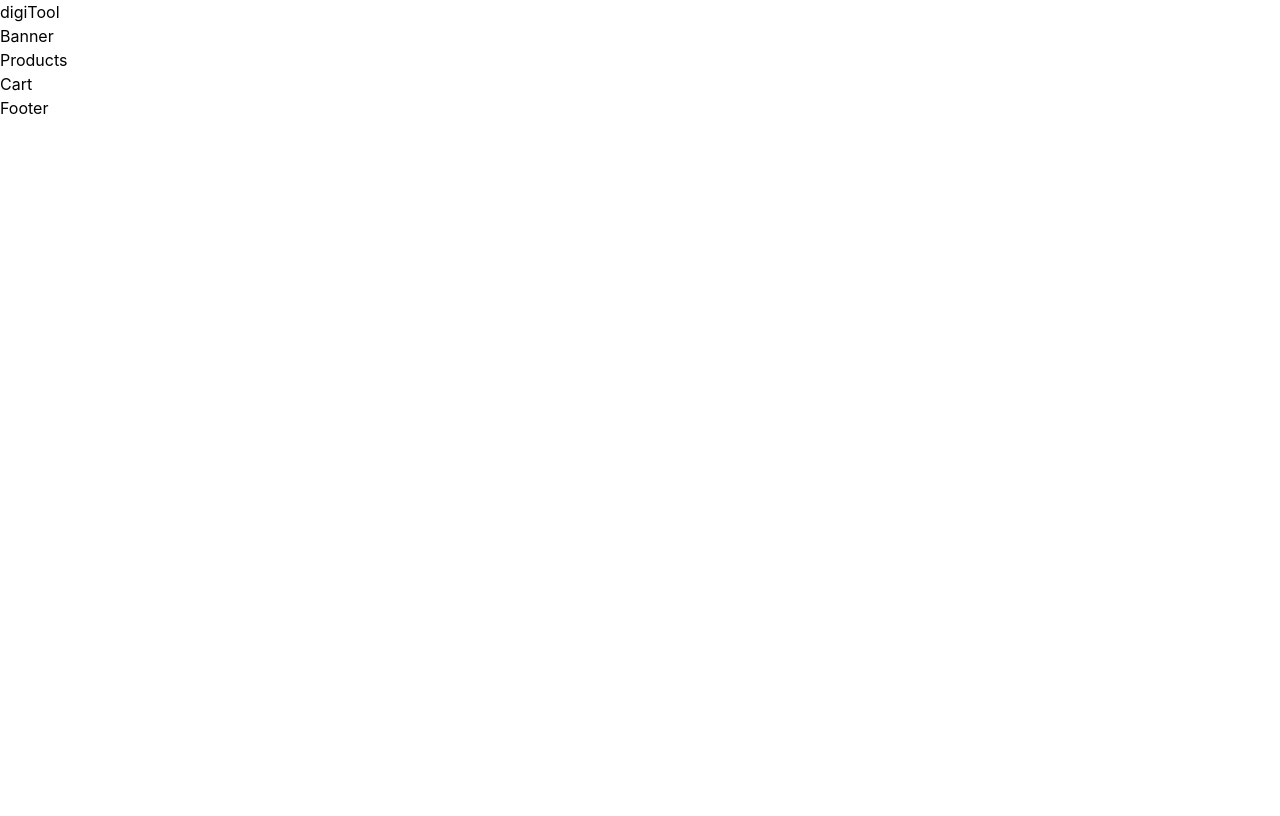
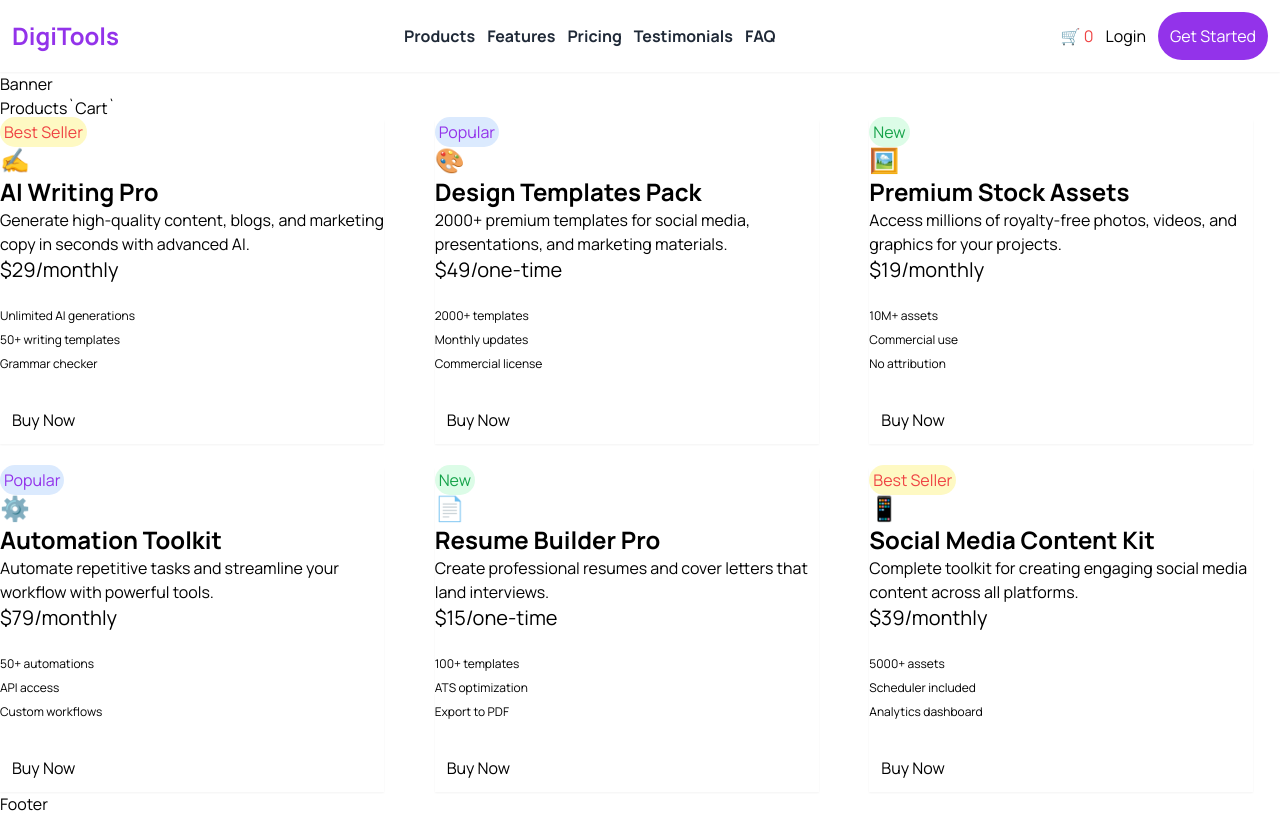
Before and after one commit to Muhatarima/ReactDigiTool, a React (Create React App) app: page / in a window 1280 px wide. Built offline with nearby package versions, Linux system fonts and the light colour scheme.

Commit message:
products

```diff
--- a/public/index.html
+++ b/public/index.html
@@ -2,6 +2,9 @@
 <html lang="en">
   <head>
     <meta charset="utf-8" />
+    <link rel="preconnect" href="https://fonts.googleapis.com">
+<link rel="preconnect" href="https://fonts.gstatic.com" crossorigin>
+<link href="https://fonts.googleapis.com/css2?family=Manrope:wght@200..800&display=swap" rel="stylesheet">
     <link rel="icon" href="%PUBLIC_URL%/favicon.ico" />
     <meta name="viewport" content="width=device-width, initial-scale=1" />
     <meta name="theme-color" content="#000000" />
--- a/src/App.js
+++ b/src/App.js
@@ -1,28 +1,27 @@
+import { useState } from 'react';
 import Navbar from './components/Navbar';
-import Banner from'./components/Banner';
+import Banner from './components/Banner';
+import Products from './components/Products';
 import Cart from './components/Cart';
 import Footer from './components/Footer';
-import Products from './components/Products';
 
+function App() {
+  let cart = [];
+  const [activeTab, setActiveTab] = useState('products');
 
+  return (
+    <div>
+      <Navbar cartCount={cart.length} />
+      <Banner />
 
+      <button onClick={() => setActiveTab('products')}>Products</button>
+      <button onClick={() => setActiveTab('cart')}>`{cart.length === 0 ? 'Cart' : `Cart(${cart.length})`}`</button>
 
+      {activeTab === 'products' ? <Products /> : <Cart />}
 
+      <Footer />
+    </div>
+  );
+}
 
-
-
-
-function App(){
-    return(
-
-    <div>
-  <Navbar/>
-  <Banner/>
-  <Products/>
-  <Cart/>
-  <Footer/>
-</div>
-    )
-
-};
 export default App;
--- a/src/components/Navbar.jsx
+++ b/src/components/Navbar.jsx
@@ -1,7 +1,32 @@
-function Navbar(){
+function Navbar({cartCount}) {
   return (
-    <div>
-      <nav>digiTool</nav>
+    <div className="navbar flex items-center justify-between bg-white shadow-sm p-3 sticky top-0 z-50">
+
+
+      <div className="navbar-start">
+        <a className="text-2xl font-bold text-purple-600">DigiTools</a>
+      </div>
+
+
+      <div className="navbar-center ">
+        <ul className="menu menu-horizontal flex text-center items-start gap-3 ">
+          <li><a href=''className="font-bold text-bold text-gray-800 " >Products</a></li>
+          <li><a href=''className="font-bold text-bold text-gray-800 " >Features</a></li>
+          <li><a href=''className="font-bold text-bold text-gray-800 " >Pricing</a></li>
+          <li><a href=''className="font-bold text-bold text-gray-800 " >Testimonials</a></li>
+          <li><a href=''className="font-bold text-bold text-gray-800 " >FAQ</a></li>
+        </ul>
+      </div>
+
+
+      <div className="navbar-end gap-3 items-center flex">
+        <button className="btn btn-ghost btn-circle">
+  🛒 <span className="text-red-500">{cartCount}</span>
+</button>
+        <a href='' className="btn btn-ghost">Login</a>
+        <button className="btn bg-purple-600 p-3 text-white rounded-full">Get Started</button>
+      </div>
+
     </div>
   );
 }
--- a/src/components/Products.jsx
+++ b/src/components/Products.jsx
@@ -1,8 +1,47 @@
-function Products(){
+import productsData from '../products.json';
+
+function Products() {
+  function getTagStyle(tagType) {
+    if (tagType === "best-seller") return "bg-yellow-100 text-red-500";
+    if (tagType === "new") return "bg-green-100 text-green-600";
+    if (tagType === "popular") return "bg-blue-100 text-purple-600";
+    return "";
+  }
+
   return (
-    <div>
-      Products
+    <div className="grid grid-cols-3 gap-6">
+      {productsData.map((product) => (
+        <div key={product.id} className="card w-96 bg-base-100 shadow-sm">
+          <div className="card-body">
+            <span className={`badge badge-xs rounded-full p-1 ${getTagStyle(product.tagType)}`}>
+              {product.tag}
+            </span>
+
+            <p className="text-2xl">{product.icon}</p>
+            <h2 className="text-2xl font-bold">{product.name}</h2>
+            <p>{product.description}</p>
+            <span className="text-xl">
+              ${product.price}/{product.period}
+            </span>
+
+            <ul className="mt-6 flex flex-col gap-2 text-xs">
+              {product.features.map((feature, index) => (
+                <li key={index}>
+                  {feature}
+                </li>
+              ))}
+            </ul>
+
+            <div className="mt-6">
+              <button className="btn btn-primary rounded-full p-3 btn-block">
+                Buy Now
+              </button>
+            </div>
+          </div>
+        </div>
+      ))}
     </div>
   );
 }
+
 export default Products;
--- a/src/index.css
+++ b/src/index.css
@@ -2,15 +2,14 @@
 @tailwind components;
 @tailwind utilities;
 
-
+* {
+  font-family: 'Manrope', sans-serif;
+}
 
 body {
   margin: 0;
-  font-family: -apple-system, BlinkMacSystemFont, 'Segoe UI', 'Roboto', 'Oxygen',
-    'Ubuntu', 'Cantarell', 'Fira Sans', 'Droid Sans', 'Helvetica Neue',
-    sans-serif;
-  -webkit-font-smoothing: antialiased;
-  -moz-osx-font-smoothing: grayscale;
+    font-family: 'Manrope', sans-serif;
+
 }
 
 code {
--- a/tailwind.config.js
+++ b/tailwind.config.js
@@ -1,9 +1,10 @@
-/** @type {import('tailwindcss').Config} */
 module.exports = {
-  content: [
-    "./src/**/*.{js,jsx,ts,tsx}",
-  ],
+  content: ["./src/**/*.{js,jsx,ts,tsx}"],
   theme: {
     extend: {},
   },
-plugins: [require("daisyui")],}
+  daisyui: {
+    themes: ["light"],
+  },
+  plugins: [require("daisyui")],
+}
```
